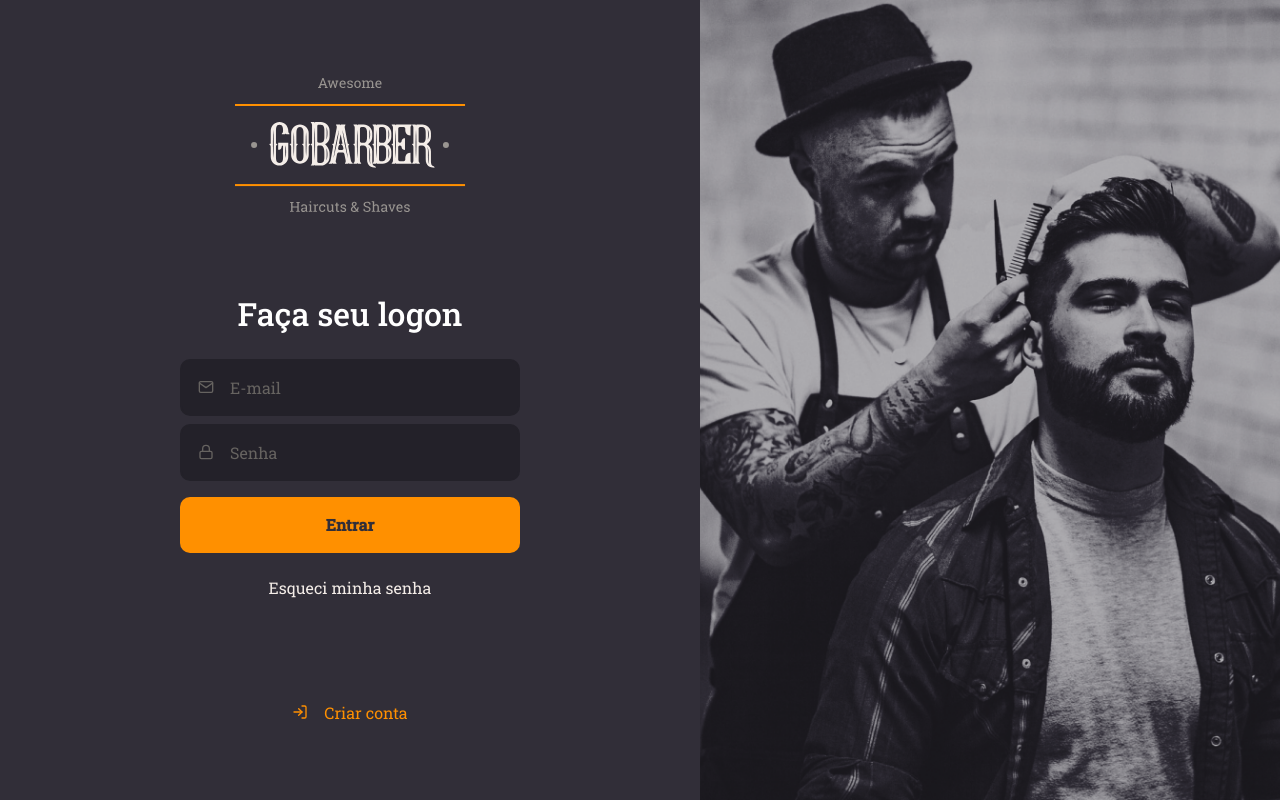
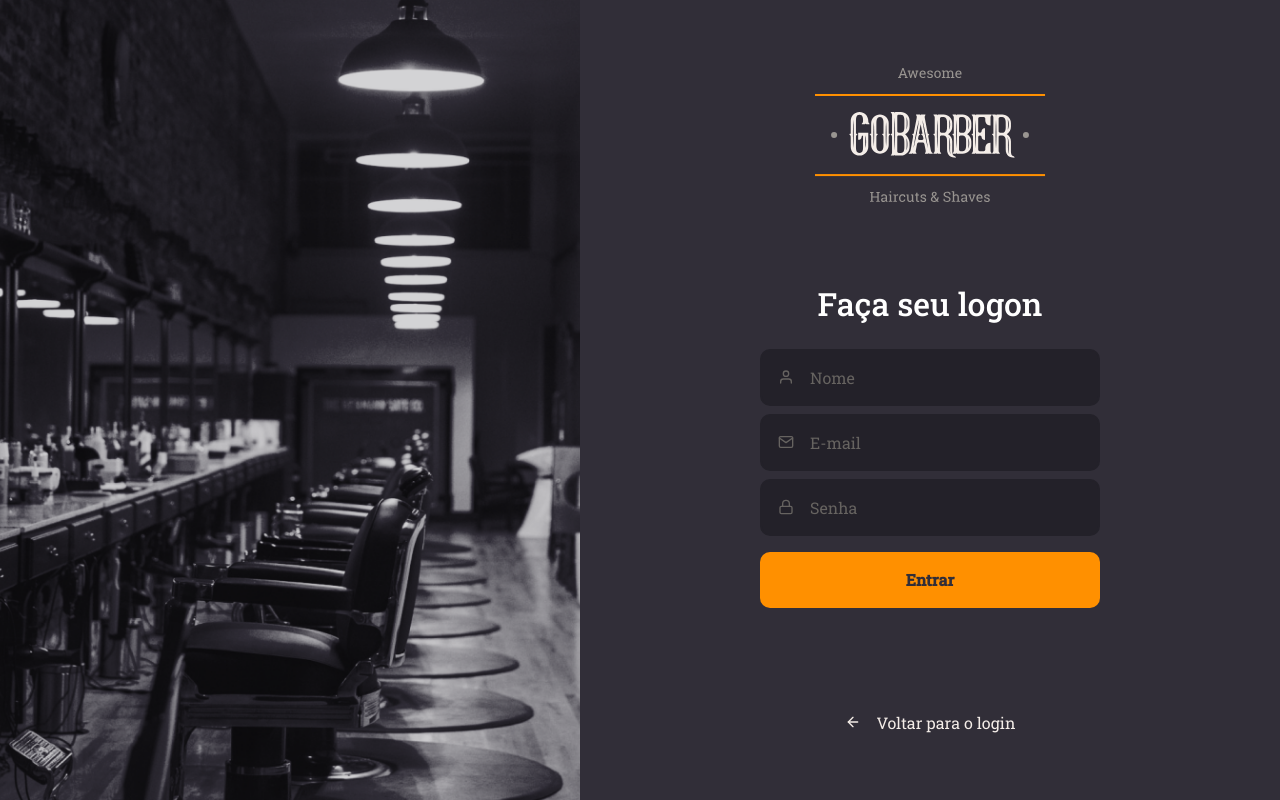
Before and after one commit to tales-garcia/gobarber-frontend, a React (Create React App) app: page /signup in a window 1280 px wide. Built offline with nearby package versions, Linux system fonts and the light colour scheme.

Commit message:
feat(routes): apply routes to app

```diff
--- a/src/App.tsx
+++ b/src/App.tsx
@@ -1,14 +1,14 @@
 import React from 'react';
 
 import AppProvider from './hooks';
-import SignIn from './pages/SignIn';
+import Routes from './routes/index.routes';
 import GlobalStyle from './styles/global';
 
 function App() {
   return (
     <>
       <AppProvider>
-        <SignIn />
+        <Routes />
       </AppProvider>
 
       <GlobalStyle />
```
